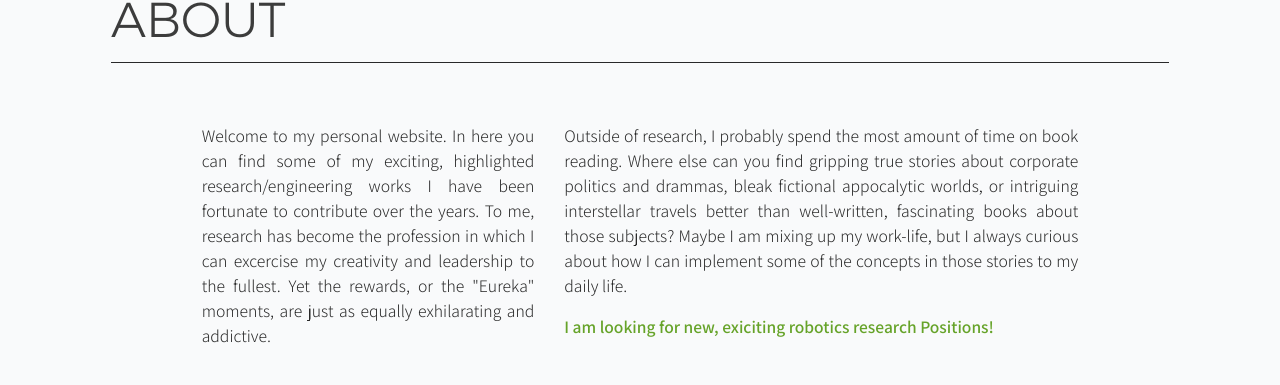
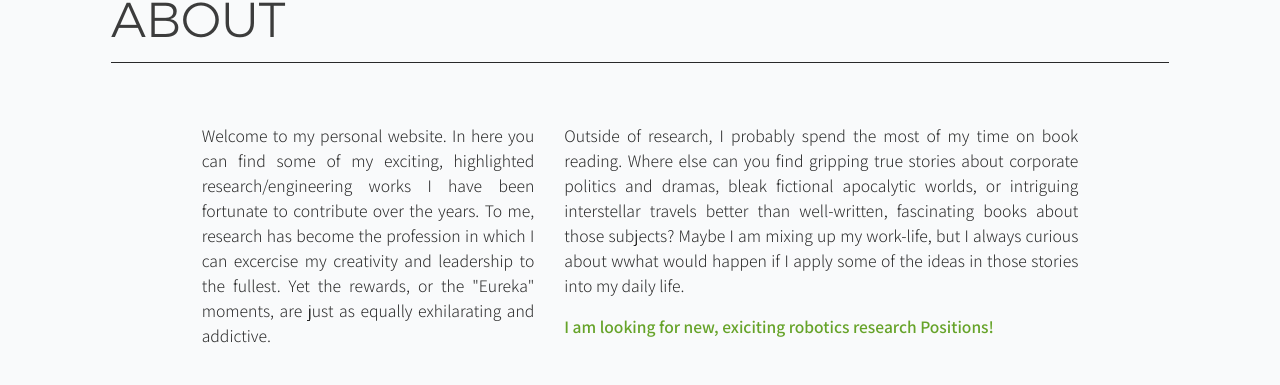
Before and after one commit to KhoiDLy/KhoiDLy.github.io, a Jekyll site: the page built from index.html, in a window 1280 px wide and 900 px high, scrolled down 2369 px. Shown: the part 189-574 px from the top of the window. Built offline with Jekyll 4.4.1, drawn with Linux system fonts in a browser that asks for light colours; nearby versions of some CDN libraries; some web fonts are replaced.

Commit message:
Update about.html

```diff
--- a/_includes/about.html
+++ b/_includes/about.html
@@ -15,7 +15,7 @@
                 </div>
                 <div class="col-lg-6">
                     {% include years_elap.html from="2008" %}
-                    <p>Outside of research, I probably spend the most amount of time on book reading. Where else can you find gripping true stories about corporate politics and drammas, bleak fictional appocalytic worlds, or intriguing interstellar travels better than well-written, fascinating books about those subjects? Maybe I am mixing up my work-life, but I always curious about how I can implement some of the concepts in those stories to my daily life.</p>
+                    <p>Outside of research, I probably spend the most of my time on book reading. Where else can you find gripping true stories about corporate politics and dramas, bleak fictional apocalytic worlds, or intriguing interstellar travels better than well-written, fascinating books about those subjects? Maybe I am mixing up my work-life, but I always curious about wwhat would happen if I apply some of the ideas in those stories into my daily life.</p>
                     <p>{% if site.banner %}
                         {% if site.banner-link %}<a href="{{ site.banner-link }}" target="_blank">{% endif %}
                         <span class="about-banner">{{ site.banner }}{% if site.banner-link %} [LINK]{% endif %}</span>
```
